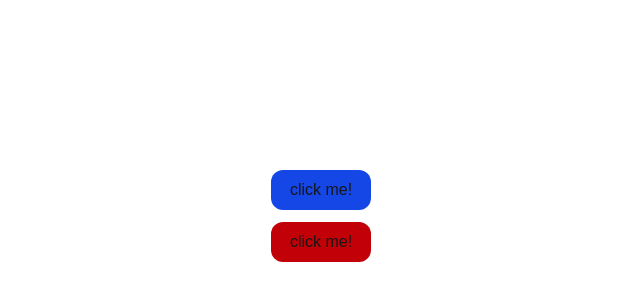
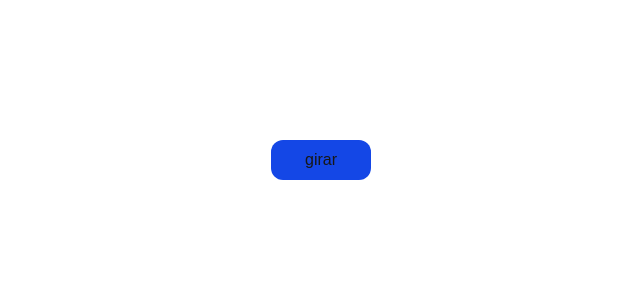
Before and after one commit to JESUSHMSIS/framer-motion-course, a Next.js app: page / in a window 1280 px wide. Shown: the part 184-484 px from the top of the page, without its empty margins (319-959 px from the left). Built offline with nearby package versions, Linux system fonts and the light colour scheme.

Commit message:
animations controls with variables in motion

```diff
--- a/app/page.tsx
+++ b/app/page.tsx
@@ -1,3 +1,4 @@
+import AnimationControls from "@/components/AnimationControls";
 import BasicsOfMotion from "@/components/BasicsOfMotion";
 import Gestures from "@/components/Gestures";
 
@@ -5,7 +6,8 @@ const HomePage = () => {
   return (
     <div>
       {/*<BasicsOfMotion />*/}
-      <Gestures />
+      {/* <Gestures /> */}
+      <AnimationControls />
     </div>
   );
 };
--- /dev/null
+++ b/components/AnimationControls.tsx
@@ -0,0 +1,31 @@
+"use client";
+
+import { motion, useAnimationControls } from "motion/react";
+const AnimationControls = () => {
+  const controls = useAnimationControls();
+  const handleClick = () => {
+    controls.start("giro");
+  };
+  return (
+    <div className="grid place-content-center gap-[0.8rem] h-[100vh]">
+      <button onClick={handleClick} className="bg-blue-700 p-2 rounded-xl">
+        girar
+      </button>
+      <motion.div
+        className="h-[100px] w-[100px] bg-white"
+        variants={{
+          inicio: {
+            rotate: "0deg",
+          },
+          giro: {
+            rotate: "180deg",
+          },
+        }}
+        whileHover="giro"
+        animate={controls}
+      ></motion.div>
+    </div>
+  );
+};
+
+export default AnimationControls;
```
